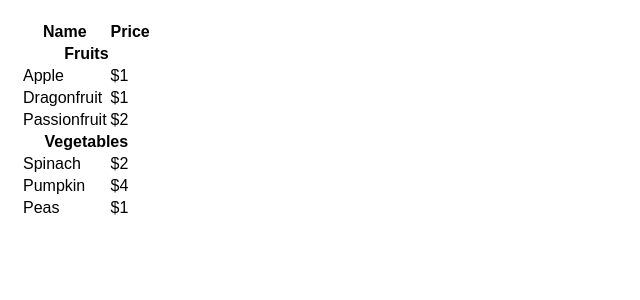
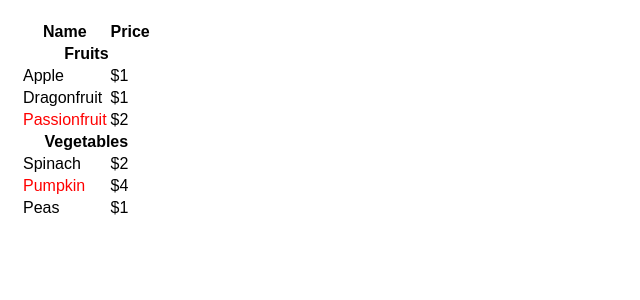
Before and after one commit to zelitosaide/react-js-course, a React (Create React App) app: page / in a window 1280 px wide. Shown: the top 300 px of the page, without its empty margins (0-640 px from the left). Built offline with nearby package versions, Linux system fonts and the light colour scheme.

Commit message:
Thinking in React

```diff
--- a/src/learn/get-started/quick-start/thinking-in-react/index.js
+++ b/src/learn/get-started/quick-start/thinking-in-react/index.js
@@ -54,9 +54,15 @@ function ProductCategoryRow({ category }) {
 }
 
 function ProductRow({ product }) {
+  const name = product.stocked ? (
+    product.name
+  ) : (
+    <span style={{ color: "red" }}>{product.name}</span>
+  );
+
   return (
     <tr>
-      <td>{product.name}</td>
+      <td>{name}</td>
       <td>{product.price}</td>
     </tr>
   );
```
